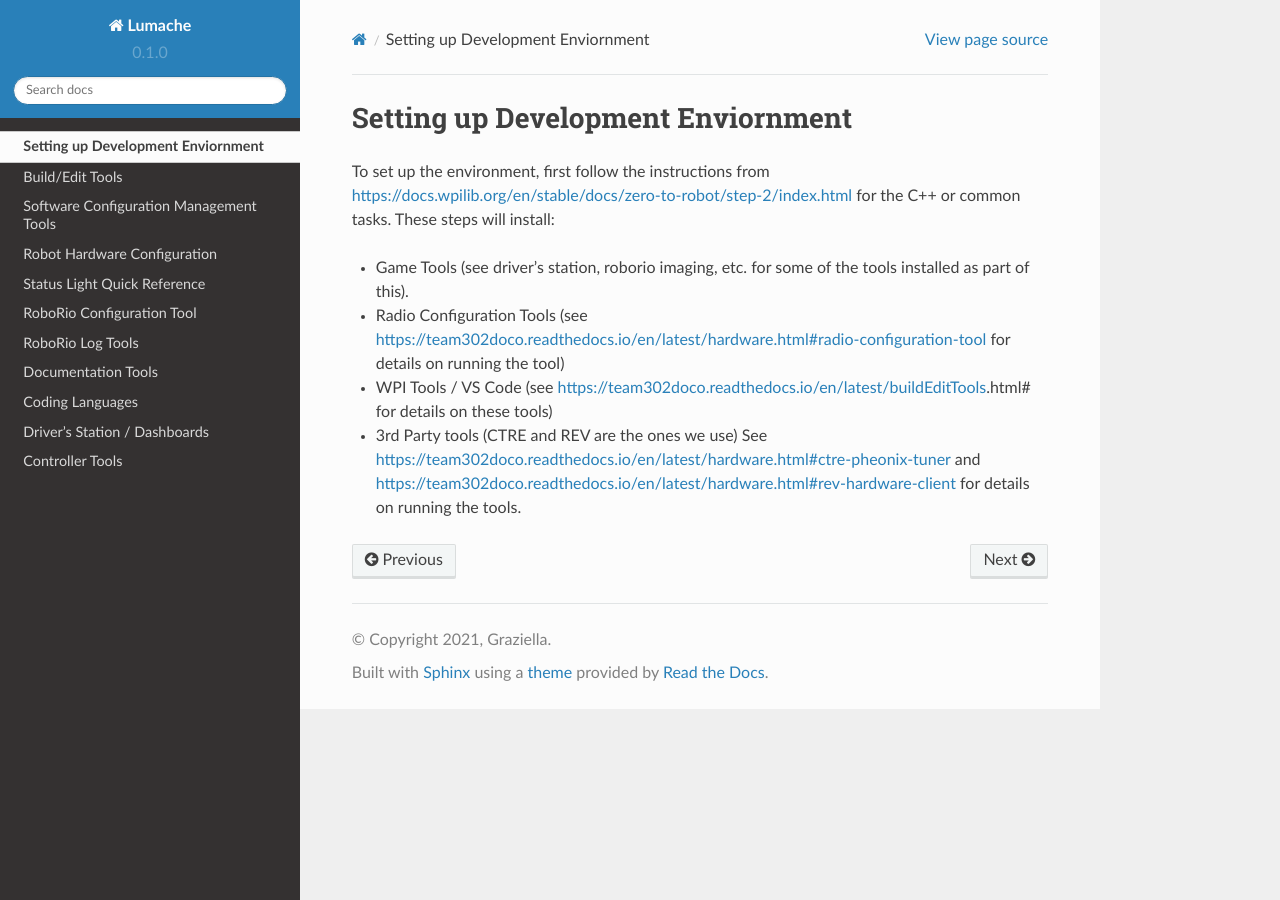
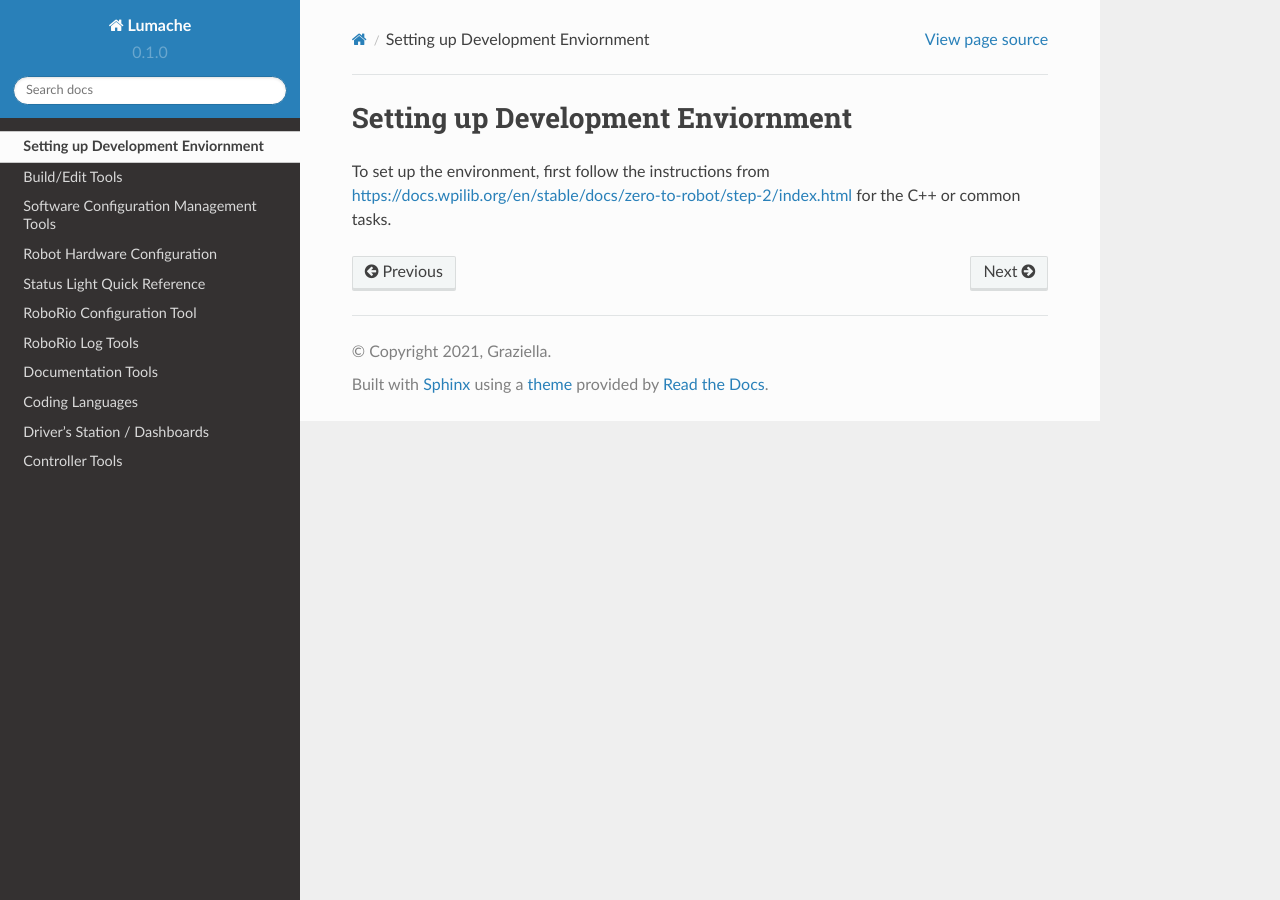
Before and after one commit to Team302/Team302Doco, a Sphinx documentation site: the page built from docs/source/devenv.rst, in a window 1280 px wide. Built offline with Sphinx 7.4.7 and the Read the Docs theme 2.0.0, drawn with Linux system fonts in a browser that asks for light colours; pages that are not in the unit, such as notebooks, are missing from menus.

Commit message:
Update devenv.rst
remove some detail temporarily

```diff
--- a/docs/source/devenv.rst
+++ b/docs/source/devenv.rst
@@ -1,12 +1,4 @@
 Setting up Development Enviornment
 ======================================
 
-To set up the environment, first follow the instructions from https://docs.wpilib.org/en/stable/docs/zero-to-robot/step-2/index.html for the C++ or common tasks.  These steps will install:
-
-- Game Tools (see driver's station, roborio imaging, etc. for some of the tools installed as part of this).
-
-- Radio Configuration Tools (see https://team302doco.readthedocs.io/en/latest/hardware.html#radio-configuration-tool for details on running the tool)
-
-- WPI Tools / VS Code (see https://team302doco.readthedocs.io/en/latest/buildEditTools.html# for details on these tools)
-
-- 3rd Party tools (CTRE and REV are the ones we use)  See https://team302doco.readthedocs.io/en/latest/hardware.html#ctre-pheonix-tuner and https://team302doco.readthedocs.io/en/latest/hardware.html#rev-hardware-client for details on running the tools.
+To set up the environment, first follow the instructions from https://docs.wpilib.org/en/stable/docs/zero-to-robot/step-2/index.html for the C++ or common tasks.
```
